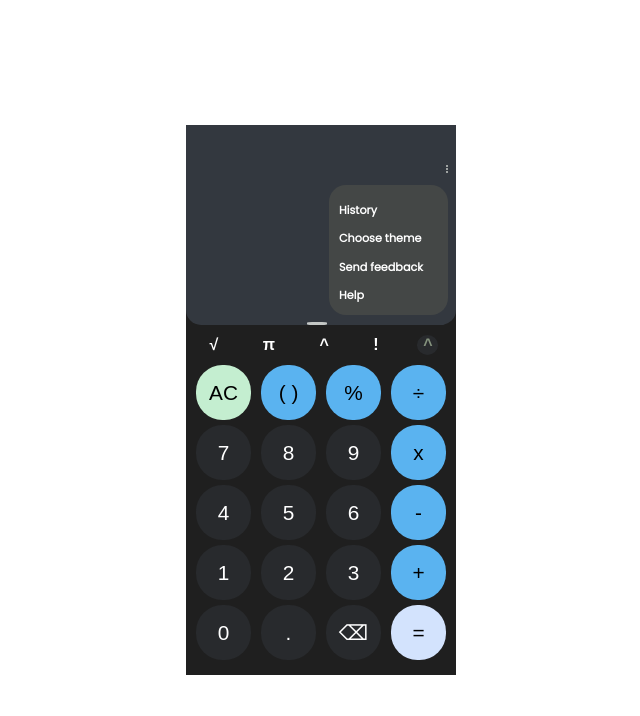
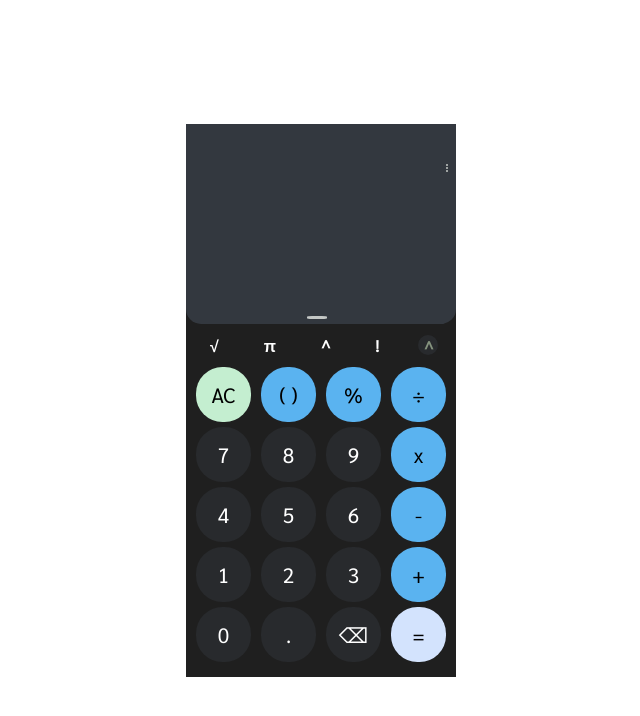
Before and after one commit to Mogoatlhe/calculator, a plain HTML site: page index.html in a window 1280 px wide. Shown: the whole page, without its empty margins (319-959 px from the left). Drawn offline with Linux system fonts and the light colour scheme.

Commit message:
finished styling the calculator

```diff
--- a/index.html
+++ b/index.html
@@ -33,11 +33,13 @@
                 </div>
                 <div id = "calculator-buttons">
                     <div id = "special-characters">
-                        <button id = "square-root">&#8730;</button>
-                        <button id = "pie">&#960;</button>
-                        <button id = "power">^</button>
-                        <button id = "factorial">!</button>
-                        <button id = "more-buttons-toggle">^</button> <!-- &or; -->
+                        <div id = "default-buttons">
+                            <button id = "square-root">&#8730;</button>
+                            <button id = "pie">&#960;</button>
+                            <button id = "power">^</button>
+                            <button id = "factorial">!</button>
+                            <button id = "more-buttons-toggle">^</button> <!-- &or; -->
+                        </div>
                         <div id = "more-buttons">
                             <button>DEG</button>
                             <button>sin</button>
--- a/style/style.css
+++ b/style/style.css
@@ -56,9 +56,11 @@ body{
     width: 2px;
     border-radius: 50%;
     background-color: #c4c7c5;
+    cursor: pointer;
 }
 
 #more-options{
+    display: none;
     margin-top: 20px;
     padding-left: 10px;
     padding-right: 25px;
@@ -71,6 +73,7 @@ body{
     font-family: 'Poppins', sans-serif;
     font-size: 0.7rem;
     font-weight: 600;
+    cursor: pointer;
 }
 
 #values-display{
@@ -99,7 +102,7 @@ body{
     justify-content: center;
     width: 230px;
     align-self: center;
-    height: 39px;
+    height: 27px;
 }
 
 #show-history{
@@ -111,13 +114,18 @@ body{
 
 #special-characters{
     display: flex;
+    flex-direction: column;
+}
+
+#default-buttons{
+    display: flex;
     justify-content: space-evenly;
     align-items: center;
     margin-top: 10px;
     gap: 15px;
 }
 
-#special-characters button{
+#default-buttons button, #more-buttons button{
     color: white;
     background-color: #1f1f1f;
     border: none;
@@ -125,10 +133,17 @@ body{
     font-size: 1rem;
 }
 
+button{
+    font-family: 'Sarabun', sans-serif;
+}
+
 #more-buttons-toggle{
     color: #85937e !important;
     background-color: #282a2d !important;
     border-radius: 50%;
+    width: 20px;
+    height: 20px;
+    text-align: center;
 }
 
 
@@ -138,6 +153,15 @@ body{
 
 #more-buttons{
     display: none;
+    margin-left: 8px;
+    /* display: flex; */
+    justify-content: space-between;
+    width: 200px;
+    flex-wrap: wrap;
+    font-family: 'Sarabun', sans-serif;
+}
+#more-buttons button{
+    font-size: 1.3rem;
 }
 
 #general-arithmetics{
```
